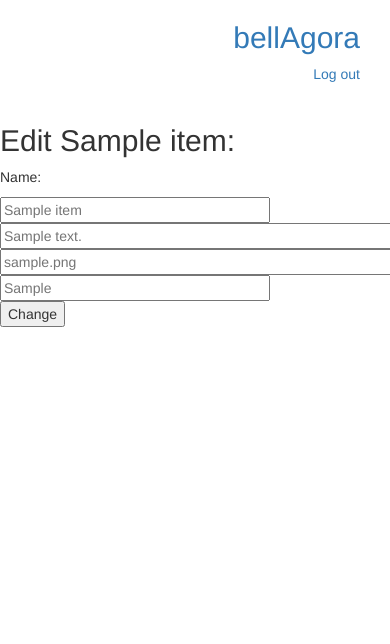
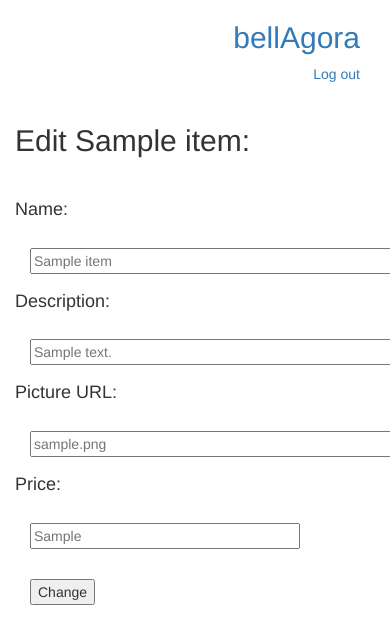
Before and after one commit to gibbi3/bellagora, a Flask app: page /bellagora/1/1/edit/ in a window 390 px wide; the page is wider, and only the part inside the window is pictured. Shown: the top 644 px of that part. Run offline with Flask 2, Linux system fonts and the light colour scheme; a user stored in the database is signed in; tables that the repository leaves empty hold one stand-in row (values such as "Sample post"); some libraries are stand-ins or nearby versions.

Commit message:
various stylistic changes

```diff
--- a/static/custom.css
+++ b/static/custom.css
@@ -1,3 +1,11 @@
+body {
+  margin-bottom: 50px;
+}
+
+input {
+  margin: 15px;
+}
+
 .media-object {
   max-width: 100px;
   margin-left: 10px;
@@ -36,3 +44,16 @@
   margin-top: 15px;
   margin-bottom: 15px;
 }
+
+.form-title {
+  margin-bottom: 40px;
+}
+
+.input-title {
+  font-size: 18px;
+}
+
+.input-button {
+  width: 200px;
+  height: 40px;
+}
--- a/templates/deleteitem.html
+++ b/templates/deleteitem.html
@@ -1,7 +1,11 @@
 {% extends 'base.html' %}
 {% block content %}
+<div class="container">
     <h1>Are you sure you want to delete {{item.name}}?</h1>
+  <div class="col-md-12">
     <form action="{{url_for('deleteItem', category_id=category_id, item_id=item.id)}}" method = 'POST'>
-       <input type='submit' value='I&#39;m sure'>
+       <input class="input-button" type='submit' value='I&#39;m sure'>
     </form>
+  </div>
+</div>
 {% endblock %}
--- a/templates/edititem.html
+++ b/templates/edititem.html
@@ -1,14 +1,19 @@
 {% extends 'base.html' %}
 {% block content %}
-    <h2>Edit {{item.name}}:</h2>
+<div class="container">
+    <h2 class=form-title>Edit {{item.name}}:</h2>
 
     <form action="{{url_for('editItem', category_id=category_id, item_id=item.id)}}" method = 'POST'>
 
-       <p>Name:</p>
-       <input type='text' size='30' name='name' placeholder='{{item.name}}'><br>
+       <p class="input-title">Name:</p>
+       <input type='text' size='50' name='name' placeholder='{{item.name}}'><br>
+       <p class="input-title">Description:</p>
        <input type='text' size='150' name='description' placeholder='{{item.description}}'><br>
+       <p class="input-title">Picture URL:</p>
        <input type='text' size='150' name='picture' placeholder='{{item.picture}}'><br>
+       <p class="input-title">Price:</p>
        <input type='text' size='30' name='price' placeholder='{{item.price}}'><br>
        <input type='submit' value='Change'>
     </form>
+</div>
 {% endblock %}
```
Also changed, not shown: templates/itemlist.html (+7 -2 lines).
